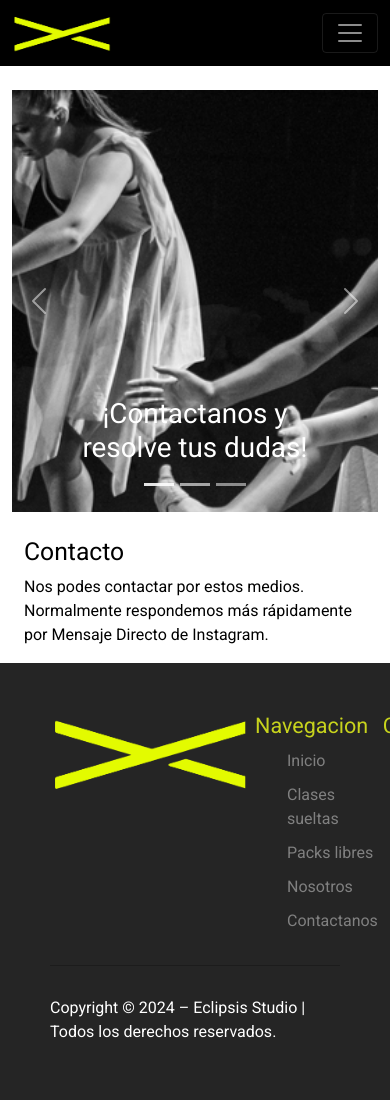
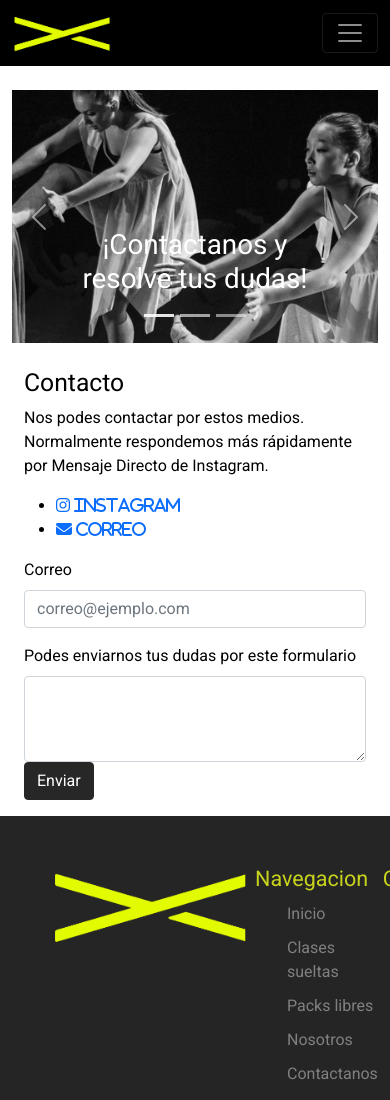
Before and after one commit to rrograu/PFGrau, a plain HTML site: page pages/contacto.html in a window 390 px wide. Shown: the top 1100 px of the page. Drawn offline with Linux system fonts and the light colour scheme.

Commit message:
arreglos en las paginas

```diff
--- a/css/estilos.css
+++ b/css/estilos.css
@@ -42,7 +42,7 @@ body{
 }
 @media screen and (max-width:768px){
     .carousel-item{
-        height: 50vh;
+        height: 30vh;
     }
 }
 
@@ -55,6 +55,11 @@ body{
     color: #fff;
     background-color: #272727;
     border-color: #272727;
+  }
+
+  .tarjetasClasesSueltas{
+    justify-content: center;
+    padding: 50px;
   }
 
 .seccionPacksLibres{
@@ -140,5 +145,4 @@ body{
         width: 200px;
     }
     }
-
 }
--- a/pages/contacto.html
+++ b/pages/contacto.html
@@ -92,9 +92,30 @@
             <section class="container textoInicio">
                 <h2 class="titulos">Contacto</h2>
                 <p class="parrafos">Nos podes contactar por estos medios. Normalmente respondemos más rápidamente por Mensaje Directo de Instagram.</p>
+
+                <div>
+                  <ul>
+                    <li>
+                        <a href="https://www.instagram.com/" target="_blank"><i class="fa-brands fa-instagram"> Instagram</i></a>
+                    </li>
+                    <li>
+                        <a href="https://www.gmail.com/" target="_blank"><i class="fas fa-envelope"> Correo</i></a>
+                    </li>
+                  </ul>
+                </div>
+
+                <div class="mb-3">
+                  <label for="exampleFormControlInput1" class="form-label">Correo</label>
+                  <input type="email" class="form-control" id="exampleFormControlInput1" placeholder="correo@ejemplo.com">
+                </div>
+                <div class="mb-3">
+                  <label for="exampleFormControlTextarea1" class="form-label">Podes enviarnos tus dudas por este formulario</label>
+                  <textarea class="form-control" id="exampleFormControlTextarea1" rows="3"></textarea>
+                  <a href="../pages/404.html" class="btn btn-primary">Enviar</a>
+                </div>
             </section>
 
-        </main>
+            </main>
         <footer class="footer">
 
             <div class="contenedorFooter">
```
Also changed, not shown: pages/clases.html (+3 -4 lines), pages/packs.html (+7 -6 lines).
